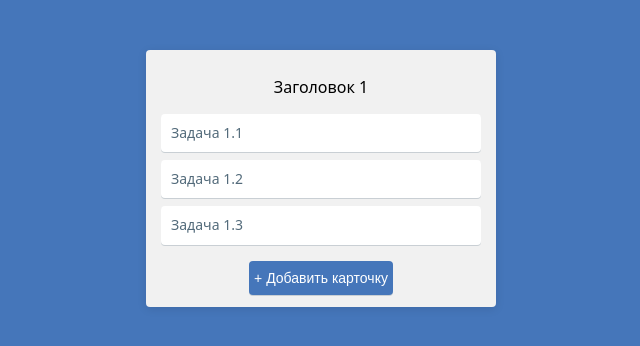
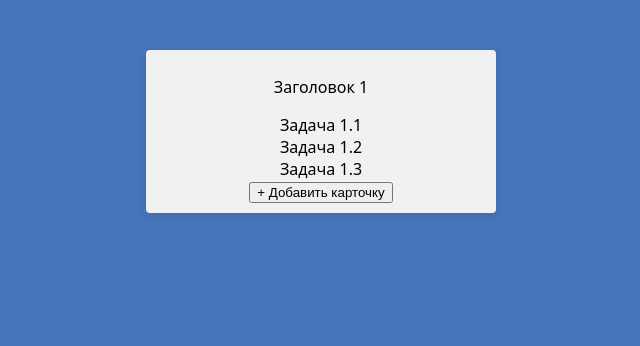
Before and after one commit to dimonarhipon/Flashnote, a React (Create React App) app: page / in a window 1280 px wide. Shown: the top 346 px of the page, without its empty margins (319-959 px from the left). Built offline with nearby package versions, Linux system fonts and the light colour scheme.

Commit message:
Update FlashNote.module.css

```diff
--- a/src/components/FlashNote/FlashNote.module.css
+++ b/src/components/FlashNote/FlashNote.module.css
@@ -24,36 +24,12 @@
     background: #f1f1f1;
     box-sizing: border-box;
 }
-.note {
-	cursor: default;
-	width: 100%;
-	box-sizing: border-box;
+.footer {
+}
+.action {
 
-	background: white;
-	padding: 10px;
-	border: none;
-	border-radius: 4px;
-    margin-bottom: 8px;
-    box-shadow: 0px 1px 0px 0px #c9cfd4;
-
-    text-align: left;
-    font-size: 14px;
-    line-height: 1.3;
-    font-weight: 400;
-    color: rgb(82, 106, 122);
-
-    transition: background-color 0.2s linear;
 }
-
-.note:hover {
-	background-color: #e3f2fd;
-    cursor: pointer;
-}
-
-.note:focus {
-	cursor: auto;
-}
-.footer button {
+.addNote {
     display: inline-block;
     padding: 5px;
     margin: 0;
@@ -71,8 +47,3 @@
     border: none;
     cursor: pointer;
 }
-.action {
-
-}
-.addNote {
-}
```
